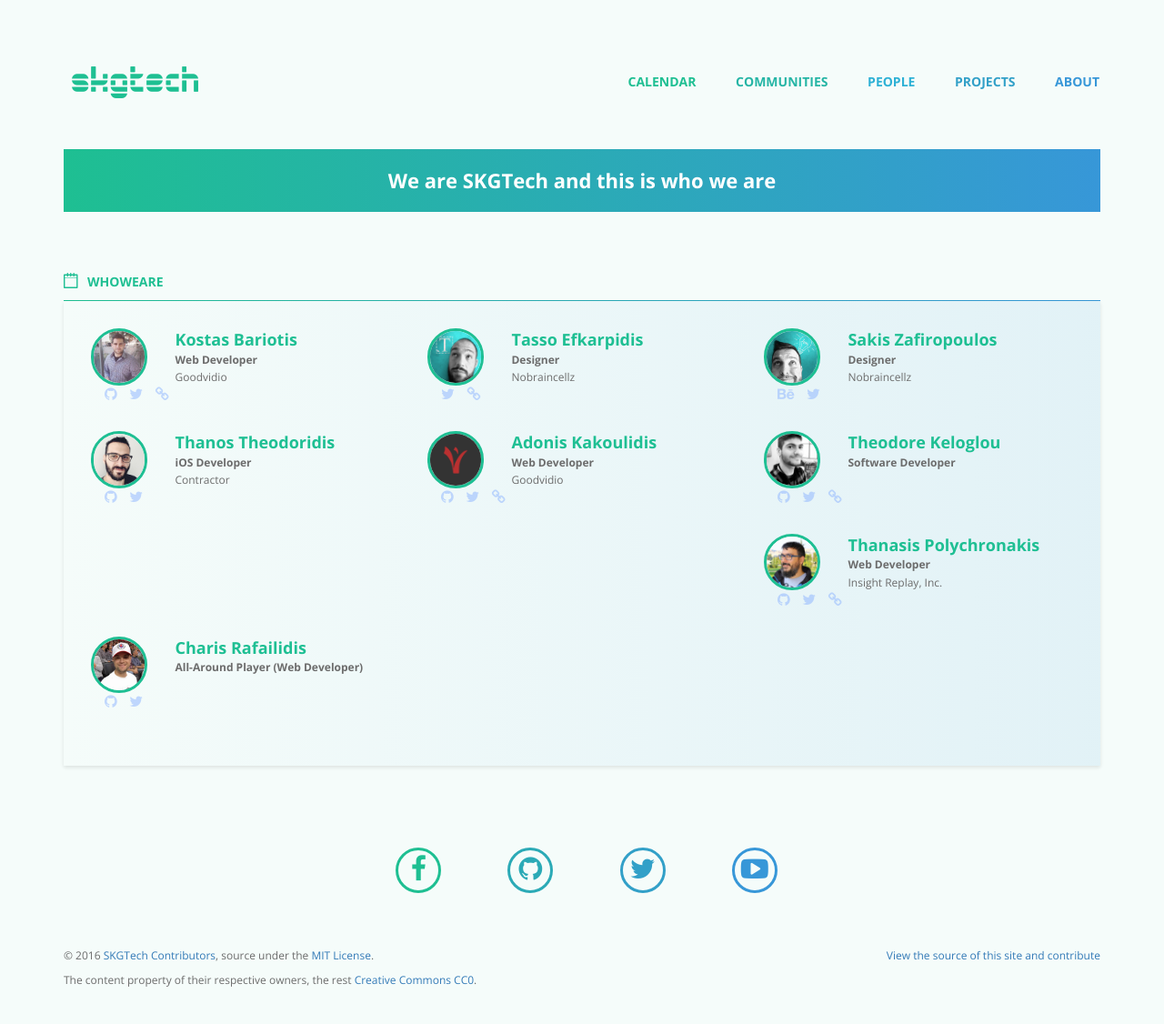
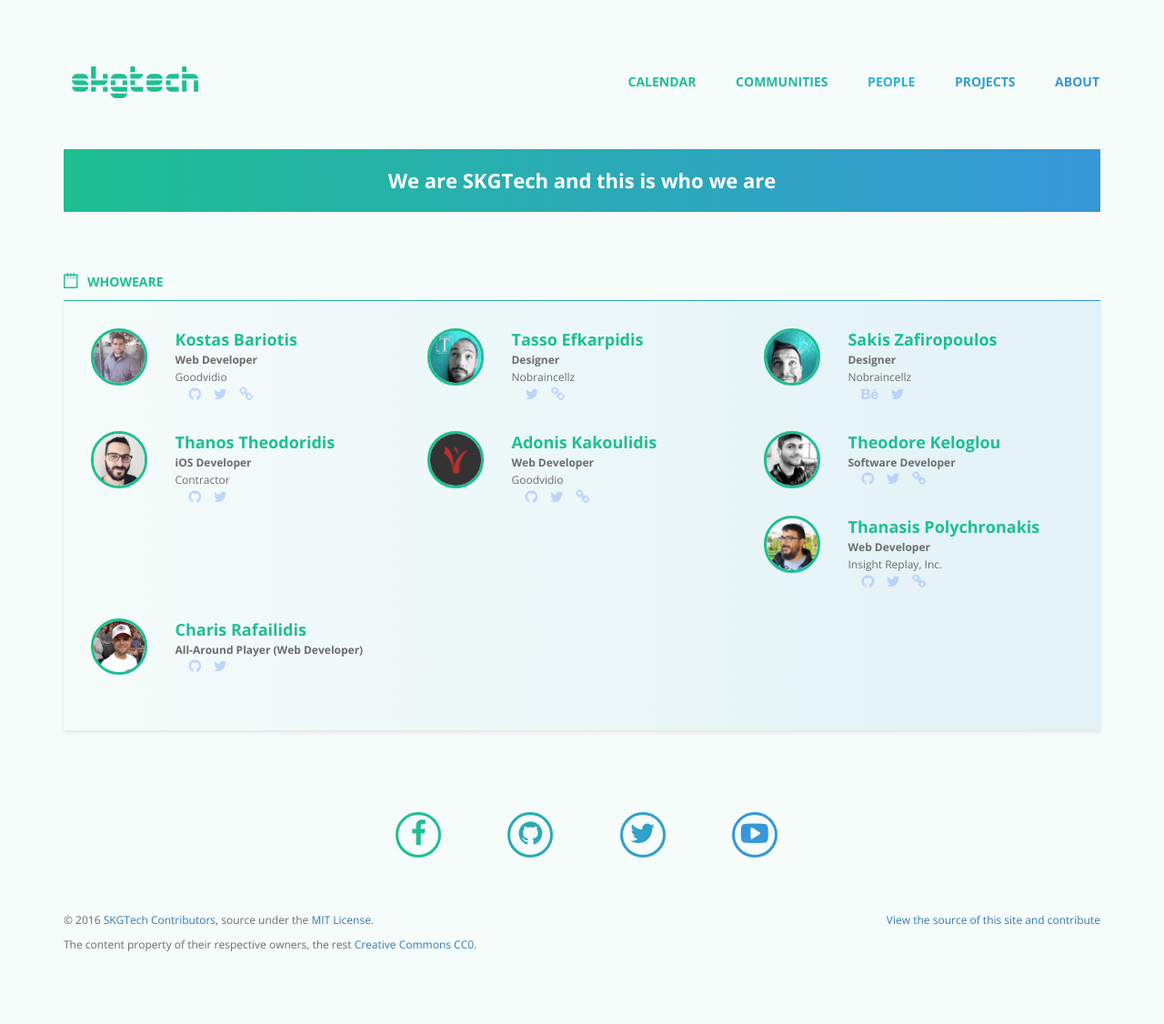
Before and after one commit to skgtech/skgtech.github.io, a Jekyll site: the page built from people/index.html, in a window 1280 px wide. Shown: the whole page at 91% size. Built offline with Jekyll 4.4.1, drawn with Linux system fonts in a browser that asks for light colours; nearby versions of some CDN libraries; after the commit the page ends 1087 px from its top, so only the background shows below that.

Commit message:
fix the external link icons, they were really badly aligned

```diff
--- a/_sass/_people.scss
+++ b/_sass/_people.scss
@@ -28,7 +28,7 @@
 
 
 .list-inline {
-  margin-left: 10px;
+  margin-top: 10px;
 }
 
 .list-inline i.fa {
--- a/people/index.html
+++ b/people/index.html
@@ -34,8 +34,6 @@ weight: 80
             {% if person.company %}
               <a href="{{ person.companyUrl }}" target="_blank" class="person-company" title="Visit {{ person.company }}">{{ person.company }}</a>
             {% endif %}
-          </div>
-        </div>
             <ul class="list-inline">
               {% for link in person.links %}
               <li>
@@ -45,6 +43,8 @@ weight: 80
               </li>
               {% endfor %}
             </ul>
+          </div>
+        </div>
       </article>
       {% endfor %}
     </div>
```
Lines whose indentation alone changed are shown as unchanged.
